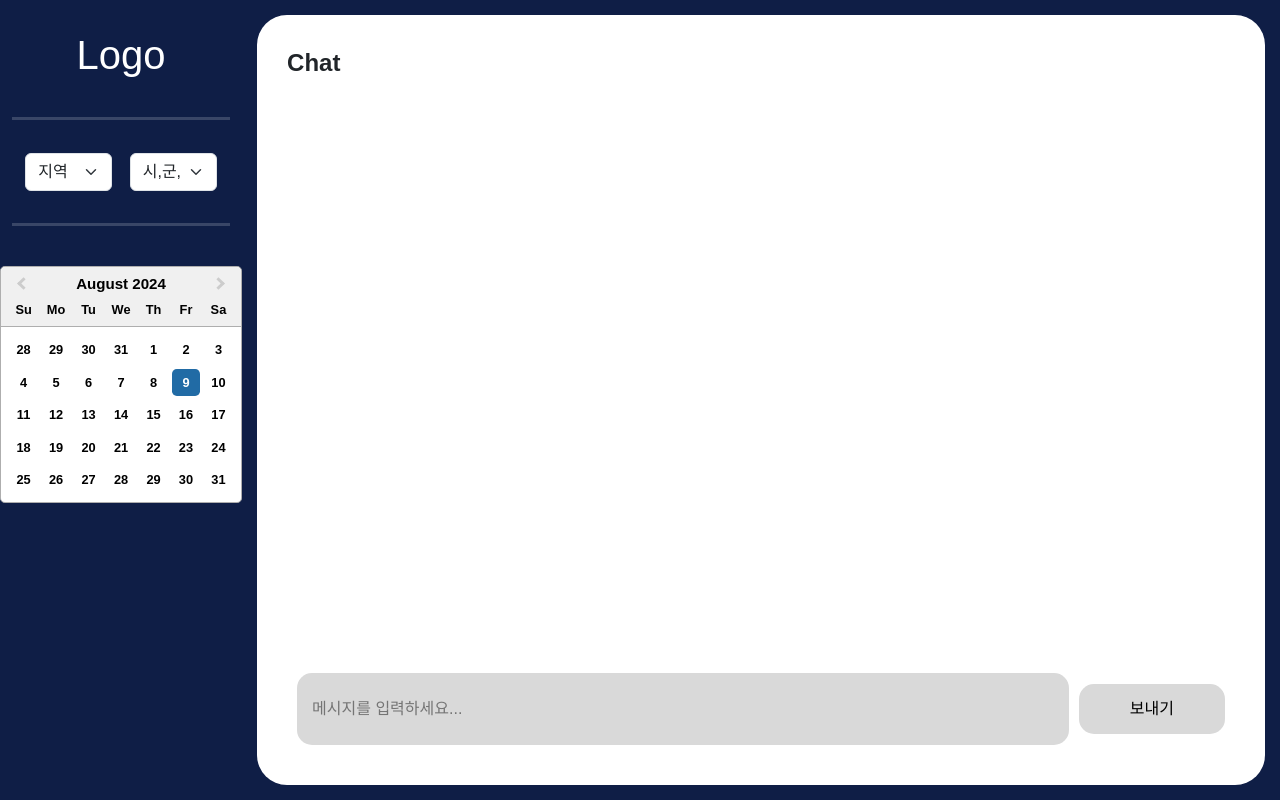
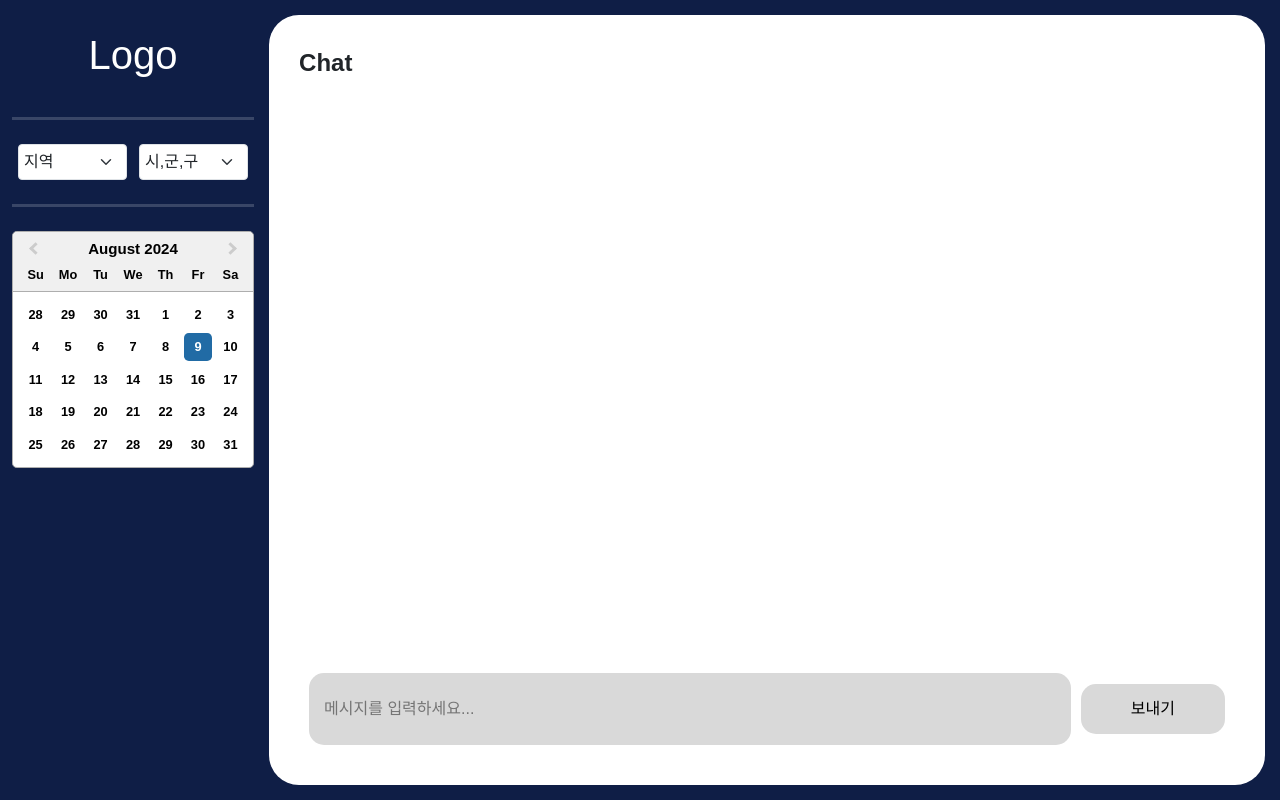
Before and after one commit to KTB-19/movie_chatbot, a React (Create React App) app in the folder frontend/: page / in a window 1280 px wide. Built offline with nearby package versions, Linux system fonts and the light colour scheme; a web font is replaced by a local one.

Commit message:
refactor: 전체화면에 맞게  Aside css 수정

```diff
--- a/frontend/src/Aside/Aside.css
+++ b/frontend/src/Aside/Aside.css
@@ -2,45 +2,55 @@
     /* width: 30%; */
     height: 100vh;
     background-color: #0f1e46;
+    display: flex;
+    /* justify-content: center; */
+    align-items: center;
+    flex-direction: column;
     text-align: center;
+    padding-left: 12px; /* 사이드바 내부 좌우대칭 맞추기 */
+    box-sizing: border-box;
 }
 .logo-container {
     display: flex;
     justify-content: center;
+    width: 100%;
 }
 .logo {
     display: flex;
     height: 15vh;
-    width: 90%;
+    width: 100%;
     justify-content: center;
     align-items: center;
     border-bottom: solid #394667;
 }
 .date-selector {
-    padding-top: 5vh;
+    padding-top: 10%;
+    width: 100%;
 }
 
 #region-selector {
-    margin-left: 5%;
-    margin-right: 5%;
-    padding-top: 3vh;
-    padding-bottom: 3vh;
+    width: 100%;
+    /* margin-left: 5%;
+    margin-right: 5%; */
+    padding: 3vh 0;
+    /* padding-bottom: 3vh; */
     border-bottom: solid #394667;
 }
-#region-selector > .region-label {
+/* #region-selector > .region-label {
     color: white;
     margin-bottom: 5vh;
-}
+} */
 #region-selector > .region-container {
     display: flex;
-    justify-content: center;
+    justify-content: space-between;
     align-items: center;
 }
-#region-selector > .region-container > .wide-area {
-    width: 40%;
-    margin: 4%;
+#region-selector > .region-container > .wide-area,.basic-area {
+    flex: 1;
+    margin: 0 2.5%;
+    /* width: 40%; */
+    /* margin: 4%; */
+    padding: 5px;
+    border-radius: 4px;
+    box-sizing: border-box;
 }
-#region-selector > .region-container > .basic-area {
-    width: 40%;
-    margin: 4%;
-}
--- a/frontend/src/Aside/Aside.jsx
+++ b/frontend/src/Aside/Aside.jsx
@@ -1,6 +1,7 @@
 import DateSelector from "./DateSelector";
 import RegionSelector from "./RegionSelector";
 import "./Aside.css";
+
 const Aside = () => {
     return (
         <div className="aside">
```
Also changed, not shown: frontend/src/Aside/CustomDatePicker.css (added), frontend/src/Aside/RegionSelector.jsx (line endings or trailing spaces).
